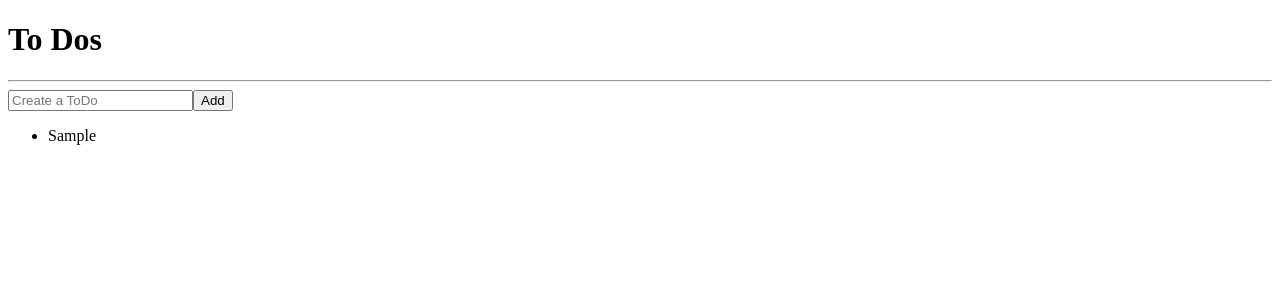
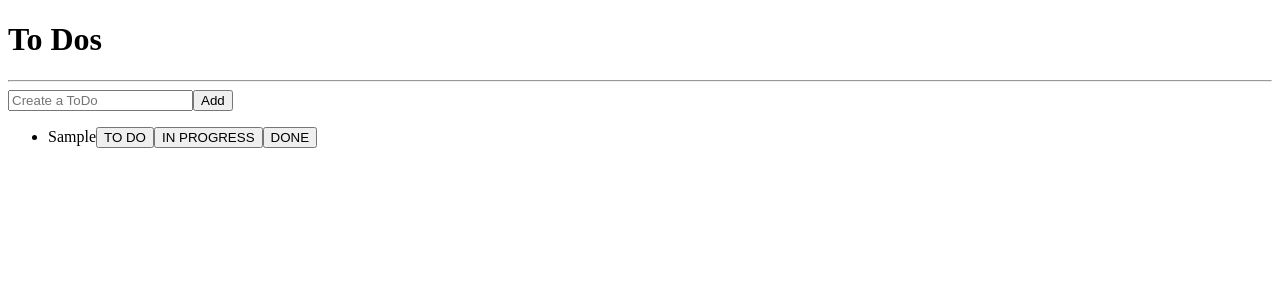
Before and after one commit to jpark-dev/react-todo, a React (Create React App) app: page / in a window 1280 px wide. Both pictures are taken after typing "Sample" into the empty fields and a click on the button "Add". Shown: the top 300 px of the page. Built offline with nearby package versions, Linux system fonts and the light colour scheme.

Commit message:
Refactored ToDoList to be more reusable modular components.

```diff
--- /dev/null
+++ b/src/components/CreateToDo.tsx
@@ -0,0 +1,31 @@
+import { useForm } from "react-hook-form";
+import { useSetRecoilState } from "recoil";
+import { toDoState } from "./atoms";
+
+interface Form {
+  toDo: string;
+}
+
+function CreateToDo() {
+  const setToDos = useSetRecoilState(toDoState);
+  const { register, handleSubmit, setValue } = useForm<Form>();
+  const handleValid = ({ toDo }: Form) => {
+    console.log("add to do", toDo);
+    setToDos((oldToDos) => [
+      { id: Date.now(), text: toDo, category: "TO_DO" },
+      ...oldToDos,
+    ]);
+    setValue("toDo", "");
+  };
+  return (
+    <form onSubmit={handleSubmit(handleValid)}>
+      <input
+        {...register("toDo", { required: "Please fill in." })}
+        placeholder="Create a ToDo"
+      />
+      <button>Add</button>
+    </form>
+  );
+}
+
+export default CreateToDo;
--- /dev/null
+++ b/src/components/ToDo.tsx
@@ -0,0 +1,14 @@
+import { ToDos } from "./atoms";
+
+function ToDo({ text }: ToDos) {
+  return (
+    <li>
+      <span>{text}</span>
+      <button>TO DO</button>
+      <button>IN PROGRESS</button>
+      <button>DONE</button>
+    </li>
+  );
+}
+
+export default ToDo;
--- a/src/components/TodoList.tsx
+++ b/src/components/TodoList.tsx
@@ -1,46 +1,18 @@
-import { useForm } from "react-hook-form";
-import { atom, useRecoilState } from "recoil";
-
-interface Form {
-  toDo: string;
-}
-
-interface ToDos {
-  id: number;
-  text: string;
-  category: "TO_DO" | "IN_PROGRESS" | "DONE";
-}
-
-const toDoState = atom<ToDos[]>({
-  key: "toDo",
-  default: [],
-});
+import { useRecoilValue } from "recoil";
+import { toDoState } from "./atoms";
+import CreateToDo from "./CreateToDo";
+import ToDo from "./ToDo";
 
 function ToDoList() {
-  const [toDos, setTodos] = useRecoilState(toDoState);
-  const { register, handleSubmit, setValue } = useForm<Form>();
-  const handleValid = ({ toDo }: Form) => {
-    console.log("add to do", toDo);
-    setTodos((oldToDos) => [
-      { id: Date.now(), text: toDo, category: "TO_DO" },
-      ...oldToDos,
-    ]);
-    setValue("toDo", "");
-  };
+  const toDos = useRecoilValue(toDoState);
   return (
     <div>
       <h1>To Dos</h1>
       <hr />
-      <form onSubmit={handleSubmit(handleValid)}>
-        <input
-          {...register("toDo", { required: "Please fill in." })}
-          placeholder="Create a ToDo"
-        />
-        <button>Add</button>
-      </form>
+      <CreateToDo />
       <ul>
         {toDos.map((toDo) => (
-          <li key={toDo.id}>{toDo.text}</li>
+          <ToDo key={toDo.id} {...toDo} />
         ))}
       </ul>
     </div>
--- /dev/null
+++ b/src/components/atoms.tsx
@@ -0,0 +1,12 @@
+import { atom } from "recoil";
+
+export interface ToDos {
+  id: number;
+  text: string;
+  category: "TO_DO" | "IN_PROGRESS" | "DONE";
+}
+
+export const toDoState = atom<ToDos[]>({
+  key: "toDo",
+  default: [],
+});
```
